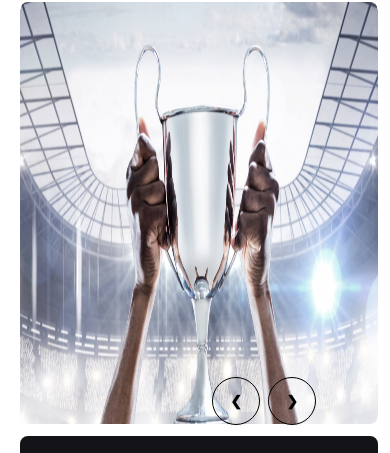
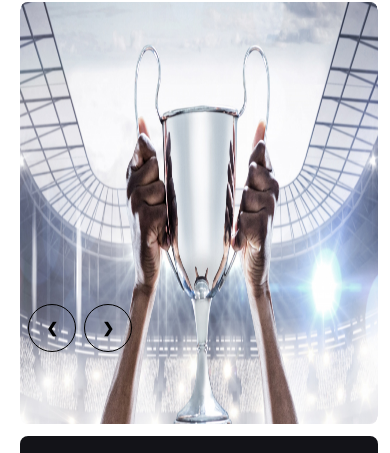
Before and after one commit to gmhridu/hockeys, a website built with Vite: page index.html in a window 390 px wide. Shown: the part 70-523 px from the top of the page. Built offline with nearby package versions, Linux system fonts and the light colour scheme.

Commit message:
carousel updated

```diff
--- a/index.html
+++ b/index.html
@@ -74,7 +74,7 @@
         <div class="carousel w-full lg:px-18 lg:py-6 ">
           <div id="slide1" class="carousel-item relative w-full grid grid-cols-1 gap-3">
             <img src="./images/bg.png" class="w-full h-[50vh] rounded-lg"/>
-            <div class="absolute flex gap-2 transform -translate-y-1/5 left-48 top-[56%] md:left-[20rem] lg:left-[2.5rem] lg:right-10 lg:top-3/4">
+            <div class="absolute flex gap-2 transform -translate-y-1/5 left-2 top-[45%] md:left-[20rem] md:top-[25rem]  lg:left-[2.5rem] lg:right-10 lg:top-3/4">
               <a href="#slide4" class="btn btn-circle">❮</a>
               <a href="#slide2" class="btn btn-circle">❯</a>
             </div>
```
